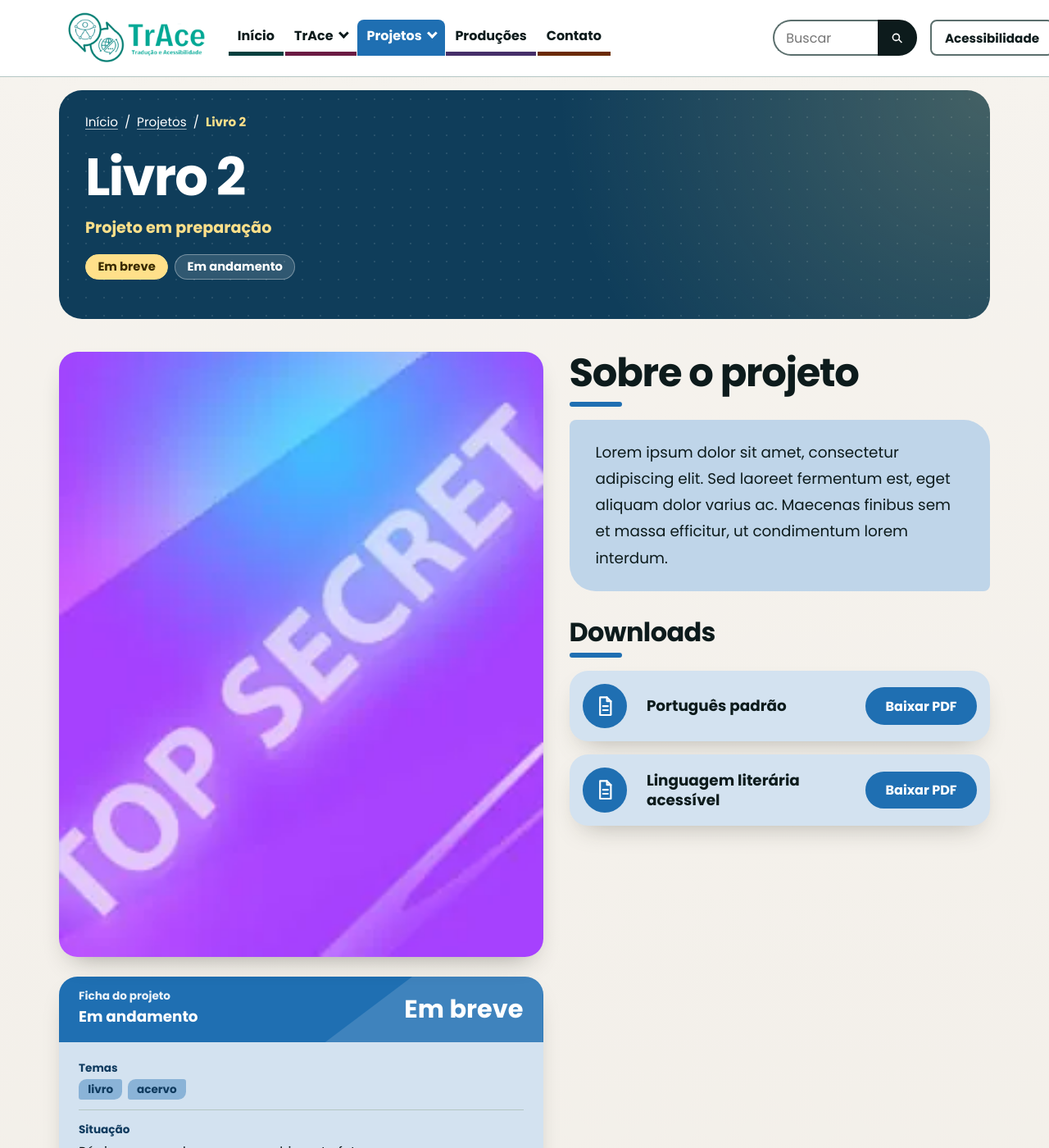
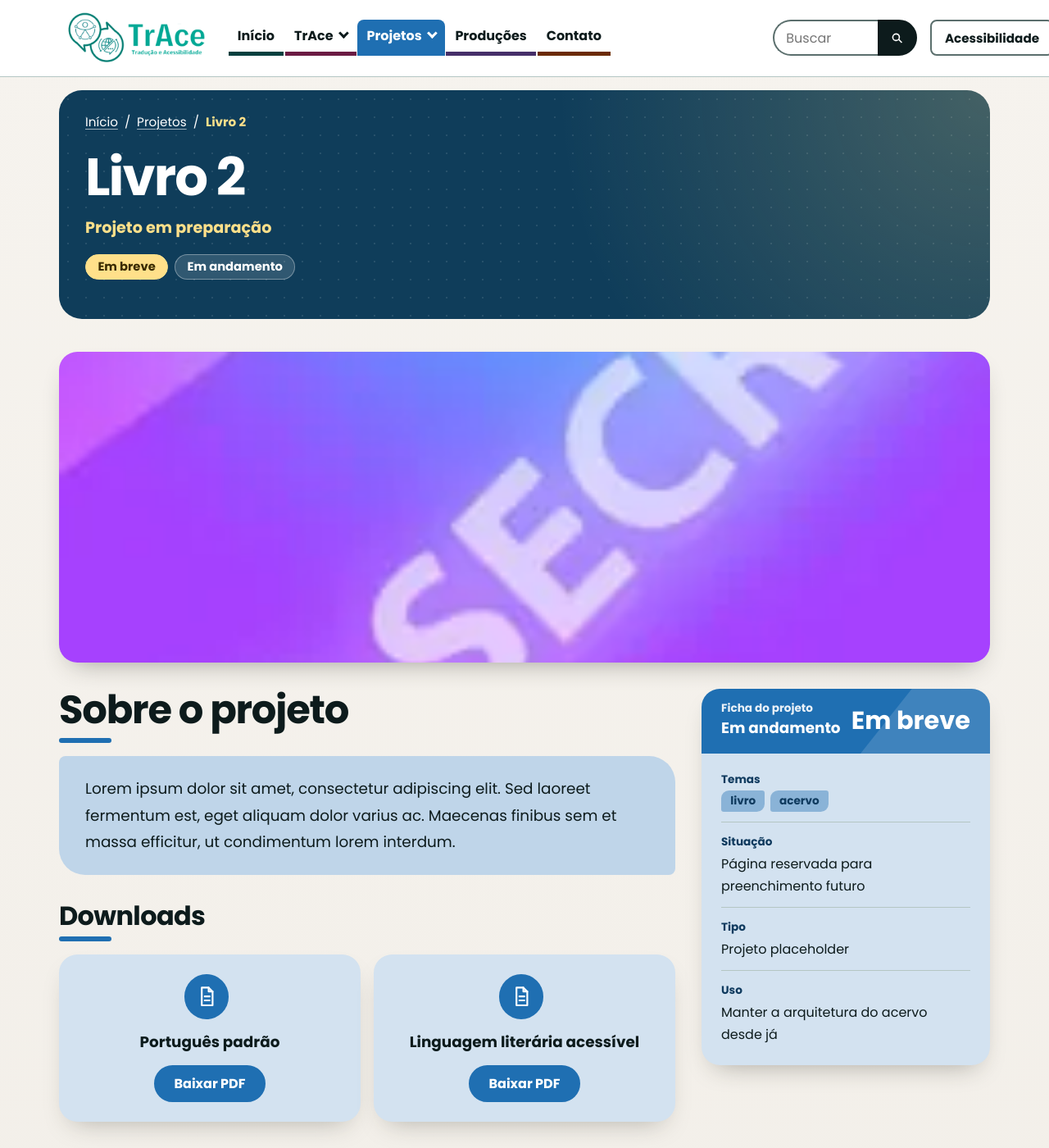
Before and after one commit to Niuuzinho/site-trace-teste, a Jekyll site: the page built from _projetos/livro-2.md, in a window 1280 px wide and 1400 px high. Shown: the whole window at 82% size. Built offline with Jekyll 4.4.1, drawn with Linux system fonts in a browser that asks for light colours.

Commit message:
Página de projeto: capa recortada como banner no topo
Co-Authored-By: Claude Sonnet 5.5 <noreply@anthropic.com>
Claude-Session: https://claude.ai/code/session_01AbHHXVauvBZ2sfPmWDepMS

```diff
--- a/_layouts/projeto.html
+++ b/_layouts/projeto.html
@@ -5,10 +5,10 @@ layout: default
 {% include topo.html titulo=page.title subtitulo=page.subtitulo pai="Projetos" pai_url="/projetos/" chips=chips %}
 <div class="container pagina-corpo">
   <div class="com-ficha prod-pagina proj-pagina">
+    <figure class="projeto-capa">
+      {% include img.html nome=page.capa alt=page.capa_alt sizes="(min-width: 74rem) 70rem, 100vw" eager=true %}
+    </figure>
     <div class="proj-lateral">
-      <figure class="projeto-capa">
-        {% include img.html nome=page.capa alt=page.capa_alt sizes="(min-width: 56em) 40rem, 100vw" eager=true %}
-      </figure>
       <aside class="ficha-card ficha-prod" aria-labelledby="h-ficha">
         <div class="ficha-topo">
           <div class="ficha-titulos"><h2 id="h-ficha">Ficha do projeto</h2><p class="ficha-tipo"><span class="so-leitor">Situação: </span>{{ page.situacao }}</p></div>
--- a/assets/css/main.css
+++ b/assets/css/main.css
@@ -1504,3 +1504,20 @@ html[data-contraste="alto"] .down-icone .icone-tipo { background: var(--tinta);
   .proj-pagina .downloads li { flex-wrap: wrap; justify-content: center; text-align: center; }
   .proj-pagina .downloads .down-rotulo { flex-basis: 100%; }
 }
+
+/* Página de projeto v4: capa recortada como banner no topo; texto + downloads à esquerda; ficha à direita */
+.proj-pagina .projeto-capa { grid-column: 1 / -1; }
+.proj-pagina .projeto-capa img { aspect-ratio: 3 / 2; object-fit: cover; object-position: center 40%; width: 100%; height: auto; }
+@media (min-width: 40em) { .proj-pagina .projeto-capa img { aspect-ratio: 21 / 8; } }
+@media (min-width: 56em) {
+  .proj-pagina { grid-template-columns: minmax(0, 1fr) 22rem; }
+  .proj-pagina .projeto-capa { grid-row: 1; }
+  .proj-principal { grid-column: 1; grid-row: 2; }
+  .proj-lateral { grid-column: 2; grid-row: 2; }
+  .proj-pagina .bloco-b { grid-row: 3; }
+  .proj-pagina .downloads { grid-template-columns: repeat(2, minmax(0, 1fr)); }
+  .proj-pagina .downloads li { flex-direction: column; text-align: center; padding: var(--e5) var(--e4); }
+  .proj-pagina .downloads .botao { margin-top: auto; }
+}
+@media (min-width: 56em) and (max-width: 72em) { .proj-pagina .downloads li { flex-wrap: nowrap; } .proj-pagina .downloads .down-rotulo { flex-basis: auto; } }
+@media (min-width: 56em) { .proj-pagina .projeto-capa img { aspect-ratio: 3 / 1; object-position: center 45%; } }
```
Also changed, not shown: CLAUDE.md (+1 -1 lines).
